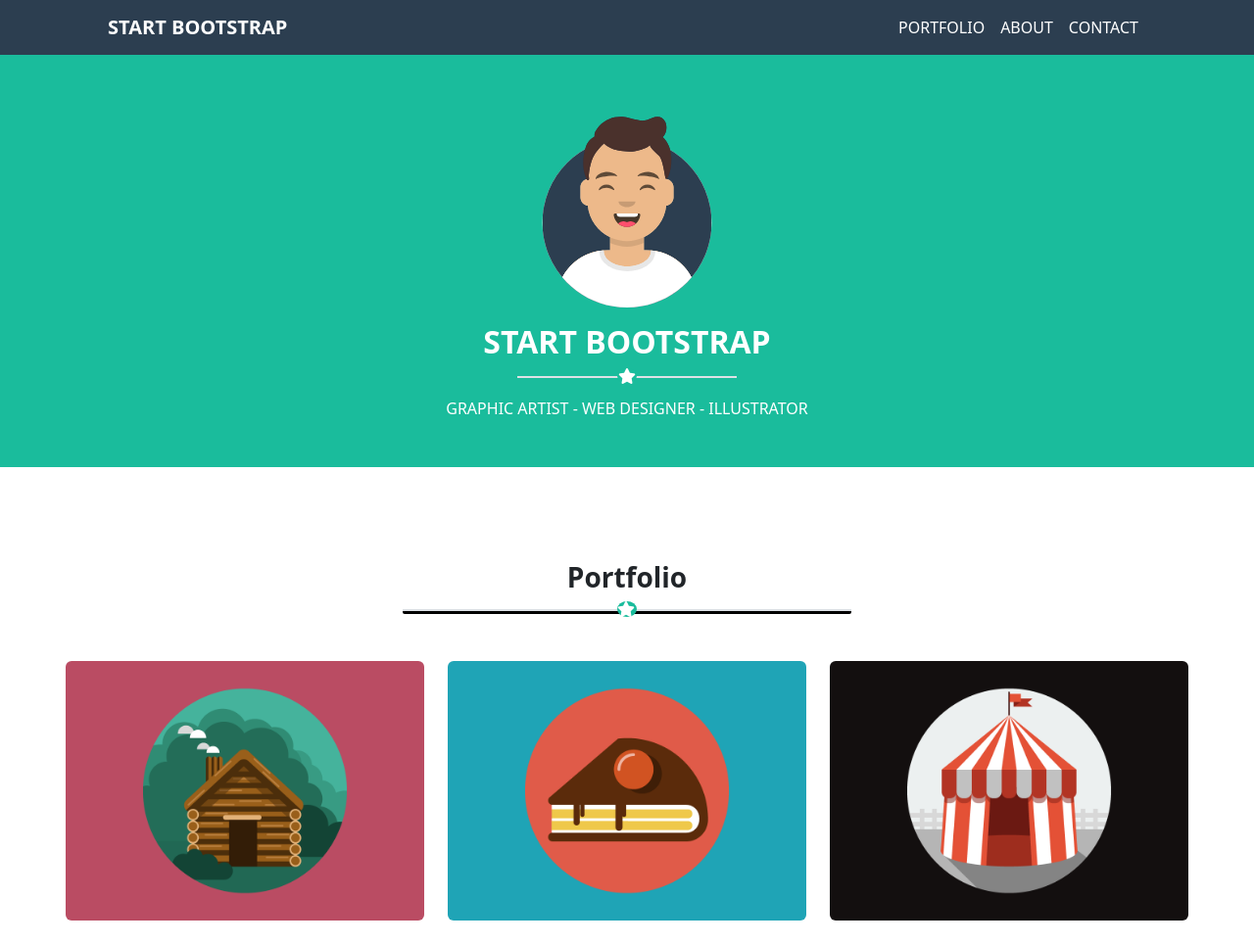
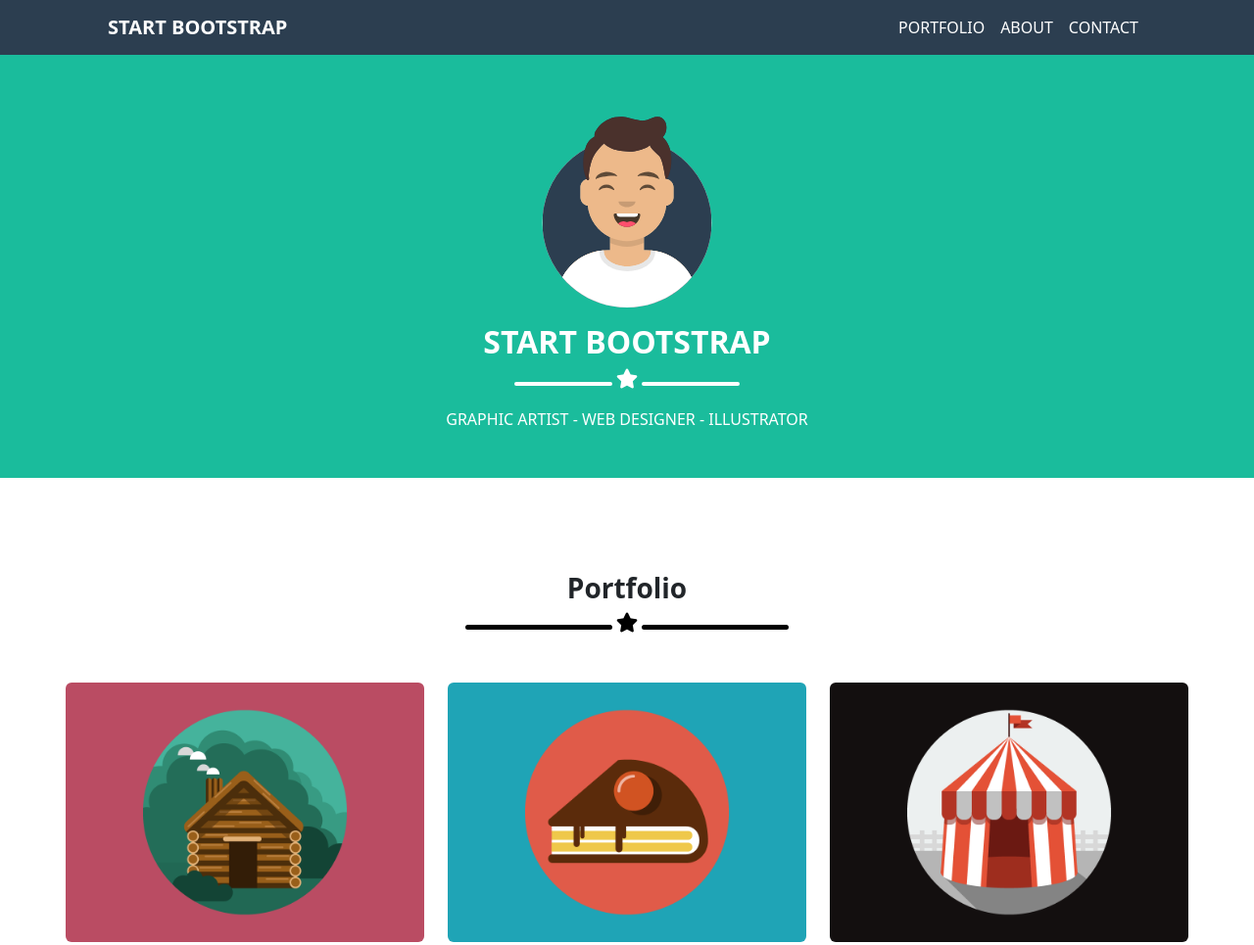
Before and after one commit to mikaeltreppo/-html-css-bootstrap-freelancer, a plain HTML site: page index.html in a window 1280 px wide. Shown: the top 965 px of the page at 98% size. Drawn offline with nearby package versions, Linux system fonts and the light colour scheme.

Commit message:
aggiunti particolari after

```diff
--- a/css/style.css
+++ b/css/style.css
@@ -13,21 +13,49 @@ body {
 .ms_img {
     width: 190px;
 }
-
+i.fa-star{
+    font-size: 20px;
+}
 .ms_social {
     display: inline-block;
     width: 40px;
     height: 40px;
     line-height: 40px;
 }
+.ms_star-white::before{
+    content: "";
+    display: inline-block;
+    height: 4px;
+    width: 100px;
+    background-color: white;
+    border-radius: 3px;
 
-.ms_star {
-    position: absolute;
-    top: -8px;
-    left: 50%;
-    transform: translateX(-50%);
-    width: 20px;
-    color: white;
+
+}
+.ms_star-white::after{
+    content: "";
+    display: inline-block;
+    height: 4px;
+    width: 100px;
+    background-color: white;
+    border-radius: 3px;
+
+}
+.ms_star-black::before{
+    content: "";
+    display: inline-block;
+    height: 5px;
+    width: 150px;
+    background-color:black;
+    border-radius: 3px;
+}
+.ms_star-black::after{
+    content: "";
+    display: inline-block;
+    height: 5px;
+    width: 150px;
+    background-color:black;
+    border-radius: 3px;
 }
 
 .ms_link-bootsrap {
@@ -36,8 +64,8 @@ body {
 
 .ms_button-send,
 .ms_jumbotron,
-.ms_about,
-.ms_star {
+.ms_about
+ {
     background-color: rgb(26, 188, 156);
 }
 
--- a/index.html
+++ b/index.html
@@ -51,8 +51,8 @@
                 <div class="col-12 col-sm-8 offset-sm-2 col-lg-6 offset-lg-3 ms_jumbotron text-center">
                     <img class="ms_img mt-2" src="img/avatar.svg" alt="immagine avatar">
                     <h2 class="text-white fw-semibold mt-3">START BOOTSTRAP</h2>
-                    <div class="ms_line mt-3">
-                        <div class="border"><i class="ms_star fa-solid fa-star rounded-circle"></i></div>
+                    <div class="ms_star-white text-white ">
+                        <i class="fa-solid fa-star "></i>
                     </div>
                     <div class="w-80 text-white mt-3">GRAPHIC ARTIST - WEB DESIGNER - ILLUSTRATOR</div>
                 </div>
@@ -61,10 +61,10 @@
         <!--Parte portfolio-->
         <div class="container-fluid bg-white">
             <div id="portfolio" class="row ms_portfolio  ms_mxw m-auto w-100 pb-5 mt-5">
-                <div class="col-12 ms_card mt-5">
+                <div class="col-12 ms_card mt-5 text-center">
                     <h3 class="fw-semibold text-center">Portfolio</h3>
-                    <div class="ms_line bg-black mt-3">
-                        <div class="border"><i class="ms_star fa-solid fa-star rounded-circle"></i></div>
+                    <div class=" ms_star-black text-black ">
+                        <i class="fa-solid fa-star "></i>
                     </div>
                 </div>
                 <div class="col-12 col-sm-6 col-lg-4 text-center ms_card position-relative">
@@ -97,8 +97,11 @@
         <!--Parte about us-->
         <div class="container-fluid ms_about">
             <div id="about" class="row   ms_mxw m-auto pt-5">
-                <div class="col-8 offset-2 col-sm-4 offset-sm-4 col-lg-2 offset-lg-5 mt-5 text-center">
-                    <h3 class="fw-semibold text-white">ABOUT </h3>
+                <div class="col-12">
+                    <h3 class="fw-semibold text-white col-12 text-center">ABOUT </h3>
+                    <div class="ms_star-white text-white  text-center">
+                        <i class="fa-solid fa-star "></i>
+                    </div>
                 </div>
                 <div class="col-8 offset-2 col-sm-4 offset-sm-2 mt-5 text-white"> Freelancer is a free bootstrap
                     theme created by Start Bootstrap.
@@ -123,8 +126,11 @@
 
         <div class="container-fluid  bg-white">
             <div id="contact" class="row ms_contact  ms_mxw m-auto">
-                <div class="col-8 offset-2 mt-5 text-center">
+                <div class="col-12 my-5 text-center">
                     <h3 class="fw-semibold text-black">CONTACT ME</h3>
+                    <div class=" ms_star-black text-black ">
+                        <i class="fa-solid fa-star "></i>
+                    </div>
                 </div>
                 <div class="col-8 offset-2  border-bottom"><input class="border-0 fw-semibold w-100" type="text"
                         placeholder="Name"></div>
```
